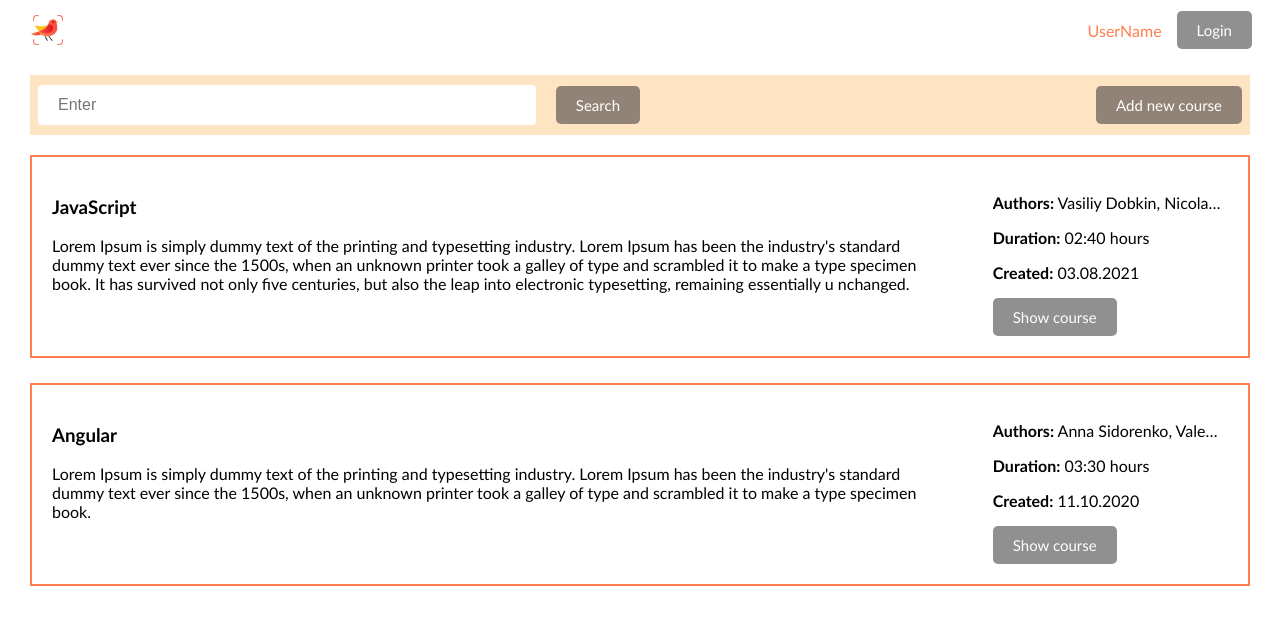
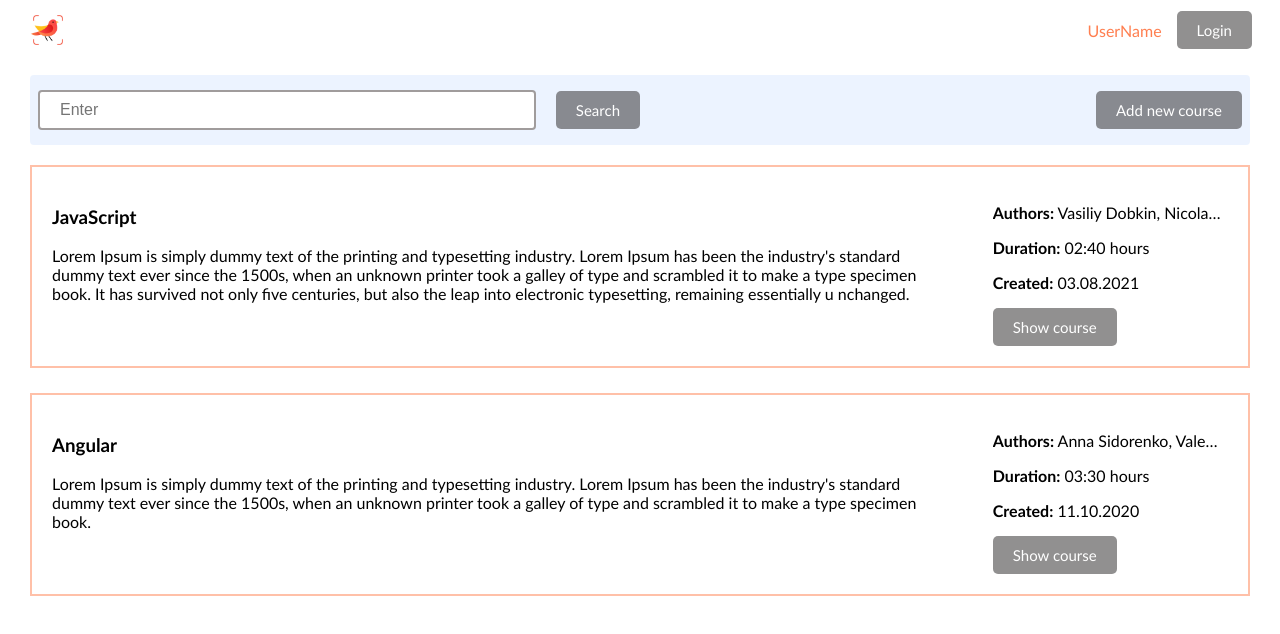
Before and after one commit to kandalova/react-fundamentals, a React (Create React App) app: page / in a window 1280 px wide. Shown: the top 634 px of the page. Built offline with nearby package versions, Linux system fonts and the light colour scheme; the HTML template or start-up script is replaced by a standard one.

Commit message:
Fix some styles

```diff
--- a/src/common/Button/button.module.scss
+++ b/src/common/Button/button.module.scss
@@ -1,6 +1,7 @@
 .button{
 	display: inline-block;
-  background:rgba(59, 57, 57, 0.559);
+  box-sizing: border-box;
+  background-color:rgba(59, 57, 57, 0.559);
   color: #fff;
   border: none;
   padding: 10px 20px;
@@ -10,3 +11,9 @@
   font-size: 15px;
   font-family: inherit;
 }
+
+.button:hover{
+  background-color: coral;
+  box-shadow: 0 0 5px rgba(87, 79, 79, 0.559);
+
+}
--- a/src/common/Description/description.module.scss
+++ b/src/common/Description/description.module.scss
@@ -9,8 +9,14 @@
     border-left-style: hidden;
     border-bottom-style: hidden;
     border-radius: 4px;
-    background-color: lavenderblush;
+    border: solid 2px rgba(87, 79, 79, 0.559);
     font-size: 16px;
     resize: none;
   }
+
+  textarea:focus {
+    outline: none !important;
+    border: solid 2px coral;
+    box-shadow: 0 0 5px rgba(87, 79, 79, 0.559);
+  }
 }
--- a/src/common/Input/input.module.scss
+++ b/src/common/Input/input.module.scss
@@ -18,11 +18,13 @@
 		border-left-style: hidden;
 		border-bottom-style: hidden;
 		border-radius: 4px;
+		border: solid 2px rgba(87, 79, 79, 0.559);
 	}
 
 	input:focus {
 		outline: none;
-		border: solid 2px;
+		border: solid 2px coral;
+		box-shadow: 0 0 5px rgba(87, 79, 79, 0.559);
 	}
 
 	label{
--- a/src/components/Courses/components/CourseCard/courseCard.module.scss
+++ b/src/components/Courses/components/CourseCard/courseCard.module.scss
@@ -4,7 +4,7 @@
 	justify-content: start;
 	align-items: flex-start;
 	padding: 20px;
-	border: solid 2px coral;
+	border: solid 2px rgba(255, 127, 80, 0.493);
 	width: 100%;
 
 	.leftInfo {
--- a/src/components/Courses/courses.module.scss
+++ b/src/components/Courses/courses.module.scss
@@ -7,10 +7,12 @@
 	flex-direction: row;
 	justify-content: space-between;
 	align-items: center;
-	padding: 8px;
-	height: 60px;
+	padding: 20px 8px;
+	height: 70px;
 	margin: 20px 0;
-	background-color: bisque ;
+	border-radius: 4px;
+	background-color: rgba(80, 150, 255, 0.11);
+	// border: solid 2px rgba(59, 57, 57, 0.559);
 }
 
 .courseList{
--- a/src/components/CreateCourse/components/Title/title.module.scss
+++ b/src/components/CreateCourse/components/Title/title.module.scss
@@ -4,7 +4,7 @@
 	align-items: center;
 	justify-content: space-between;
 	padding: 30px 10px 20px 10px;
-	background-color: antiquewhite;
+	background-color: rgba(80, 150, 255, 0.11);
 
 	& > :first-child {
 		margin-right: 20px;
--- a/src/components/CreateCourse/creareCourse.module.scss
+++ b/src/components/CreateCourse/creareCourse.module.scss
@@ -14,7 +14,7 @@
 		justify-content: space-between;
 		align-items: start;
 		flex-wrap: wrap;
-		background-color: azure;
+		background-color: rgba(79, 182, 105, 0.116);
 		border-radius: 4px;
 	}
 
```
